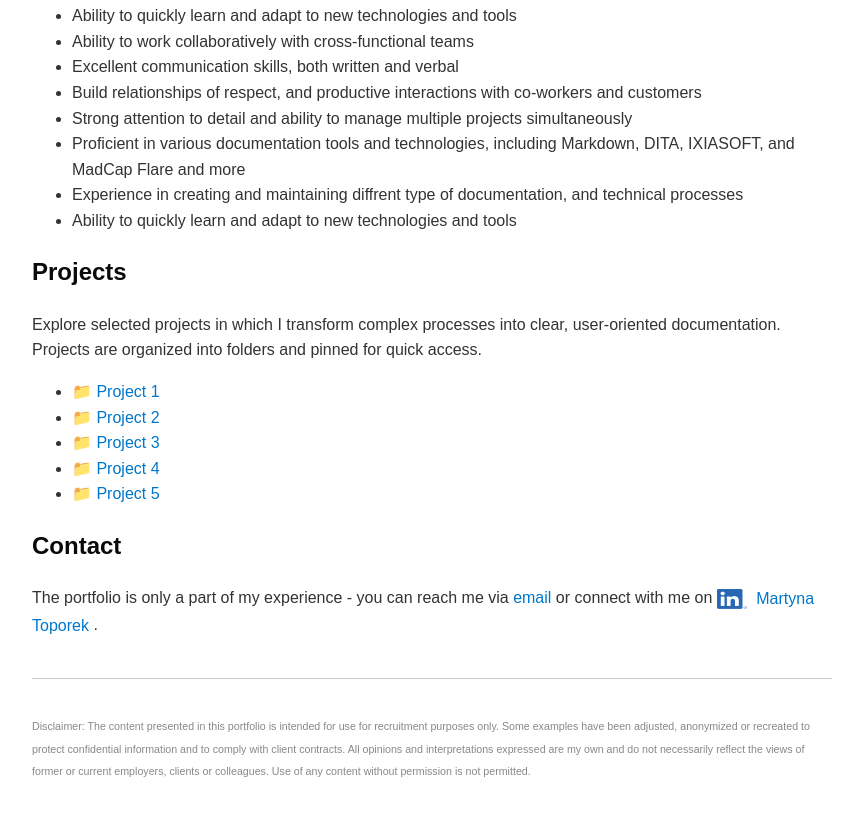
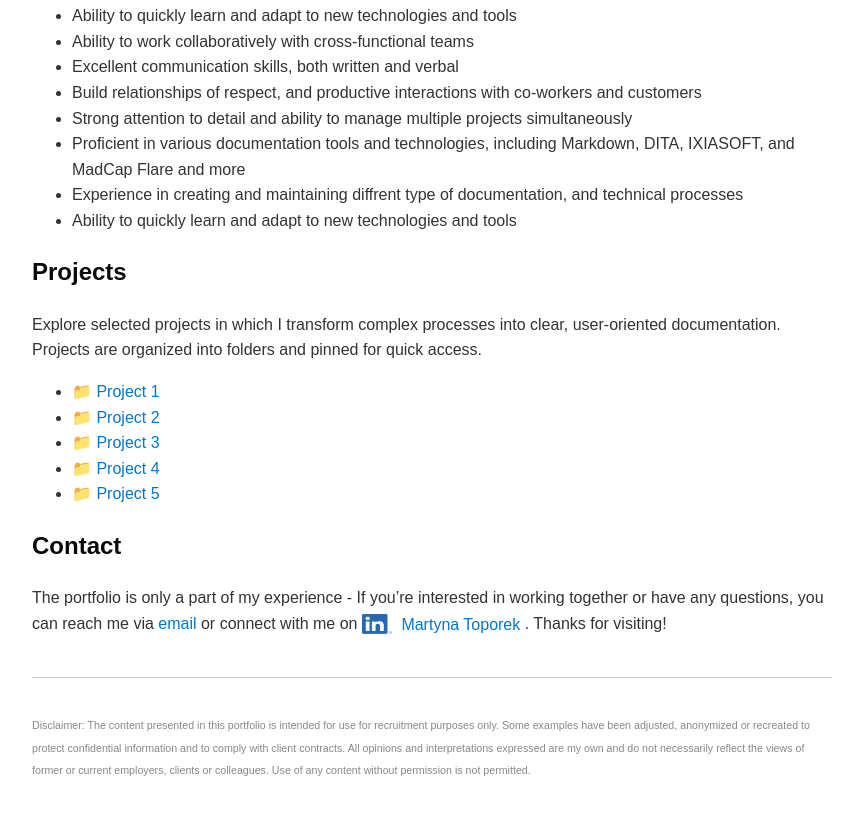
Before and after one commit to martynasarpkaya/mtoporek, a plain HTML site: page index.html in a window 1280 px wide. Shown: the part 1027-1843 px from the top of the page, without its empty margins (208-1062 px from the left). Drawn offline with Linux system fonts and the light colour scheme.

Commit message:
Update index.html

```diff
--- a/index.html
+++ b/index.html
@@ -73,12 +73,12 @@
   </ul>
 
   <h2>Contact</h2>
-  <p>The portfolio is only a part of my experience - you can reach me via <a href="mailto:martyna.toporek@gmail.com">email</a> or connect with me on
+  <p>The portfolio is only a part of my experience - If you’re interested in working together or have any questions, you can reach me via <a href="mailto:martyna.toporek@gmail.com">email</a> or connect with me on
     <a href="https://www.linkedin.com/in/martyna-toporek-a72237153/" target="_blank">
       <img src="linkedin.png" width="30" height="20" style="vertical-align: middle;" alt="LinkedIn"/>
       <span style="font-size: 16px; vertical-align: middle; margin-left:5px;">Martyna Toporek</span>
     </a>.
-  </p>
+  Thanks for visiting!</p>
 
   <div class="footer">
     <p><sub>Disclaimer: The content presented in this portfolio is intended for use for recruitment purposes only. Some examples have been adjusted, anonymized or recreated to protect confidential information and to comply with client contracts. All opinions and interpretations expressed are my own and do not necessarily reflect the views of former or current employers, clients or colleagues. Use of any content without permission is not permitted.</sub></p>
```
